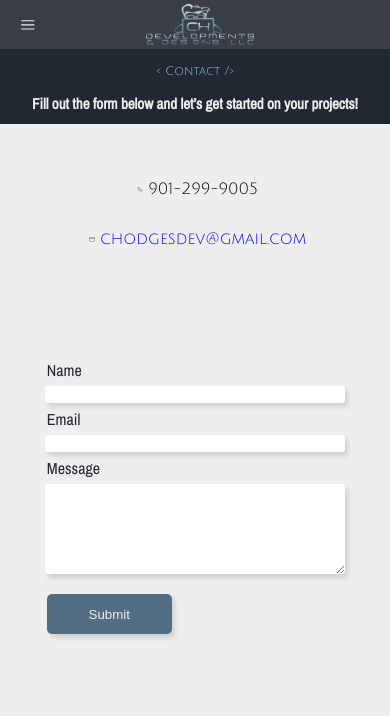
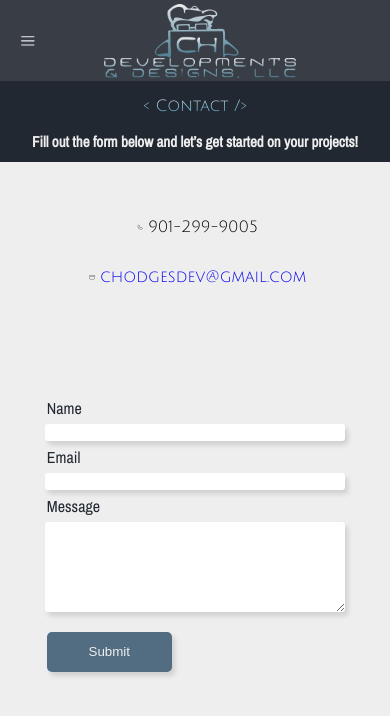
Before and after one commit to Chodges86/chdev-site, a React (Create React App) app: page /contact in a window 390 px wide. Shown: the top 716 px of the page. Built offline with nearby package versions, Linux system fonts and the light colour scheme.

Commit message:
mobile view adjustments

```diff
--- a/src/components/Header.module.css
+++ b/src/components/Header.module.css
@@ -49,11 +49,10 @@
 
   @media screen and (max-width: 1000px) {
     .header img {
+      width: 50%;
         min-width: 125px;
     }
     .navList {
-        /* display: flex;
-        flex-direction: column; */
         visibility: hidden;
     }
     .nav{
@@ -66,9 +65,6 @@
   }
 
   @media screen and (max-width: 400px) {
-    .header {
-        /* justify-content: flex-start; */
-    }
     .header img {
         margin-left: 10px;
         min-width: 95px;
--- a/src/components/HeaderNavMenu.jsx
+++ b/src/components/HeaderNavMenu.jsx
@@ -18,7 +18,7 @@ const HeaderNavMenu = ({ onClickOutside }) => {
   });
 
   return (
-    <div className={classes.menu} ref={ref}>
+    <div className={[classes.menu]} ref={ref}>
       <NavLink to="/" className={() => classes.nav} onClick={onClickOutside} end>
         Home
       </NavLink>
--- a/src/components/Service.module.css
+++ b/src/components/Service.module.css
@@ -64,14 +64,14 @@
 
   .serviceWrapper :hover h1 {
     transition: none;
-    scale: 1.0;
+    scale: 1;
     -webkit-filter: drop-shadow(5px 5px 5px #eeeeee);
     filter: drop-shadow(5px 5px 5px #eeeeee);
     cursor: pointer;
   }
   .serviceWrapper :hover img {
     transition: none;
-    scale: 1.0;
+    scale: 1;
     -webkit-filter: drop-shadow(5px 5px 5px #eeeeee);
     filter: drop-shadow(5px 5px 5px #eeeeee);
     cursor: pointer;
--- a/src/components/TitleBar.module.css
+++ b/src/components/TitleBar.module.css
@@ -36,6 +36,6 @@
 }
 @media screen and (max-width: 400px) {
     .titleBar h1 {
-        font-size: .75rem;
+        font-size: 1rem;
     }
 }
```
